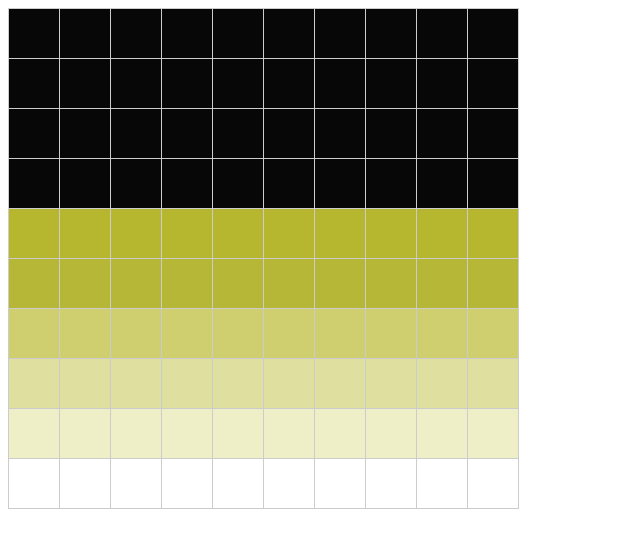
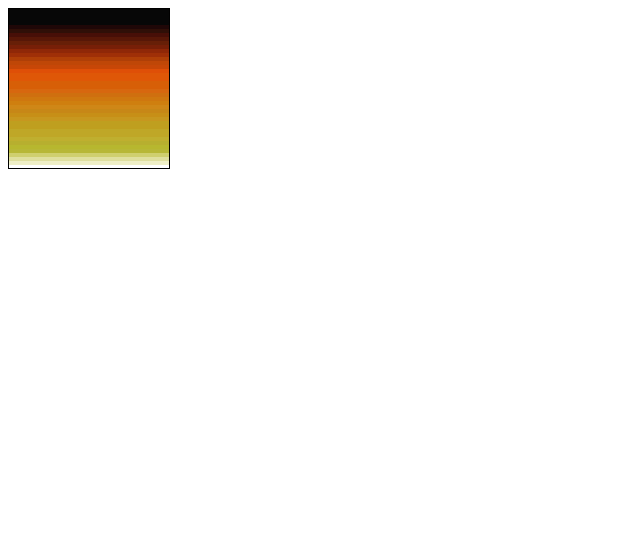
Before and after one commit to VictorMonte-zz/doom-fire-algorithm, a plain HTML site: page index.html in a window 1280 px wide. Shown: the whole page, without its empty margins (0-640 px from the left). Drawn offline with Linux system fonts and the light colour scheme.

Commit message:
Adjust pixel canvas

```diff
--- a/fire.js
+++ b/fire.js
@@ -1,6 +1,6 @@
 const firePixelArray = []
-const fireWidth = 10
-const fireHeight = 10
+const fireWidth = 40
+const fireHeight = 40
 const fireColorsPalette = [{"r":7,"g":7,"b":7},{"r":31,"g":7,"b":7},{"r":47,"g":15,"b":7},{"r":71,"g":15,"b":7},{"r":87,"g":23,"b":7},{"r":103,"g":31,"b":7},{"r":119,"g":31,"b":7},{"r":143,"g":39,"b":7},{"r":159,"g":47,"b":7},{"r":175,"g":63,"b":7},{"r":191,"g":71,"b":7},{"r":199,"g":71,"b":7},{"r":223,"g":79,"b":7},{"r":223,"g":87,"b":7},{"r":223,"g":87,"b":7},{"r":215,"g":95,"b":7},{"r":215,"g":95,"b":7},{"r":215,"g":103,"b":15},{"r":207,"g":111,"b":15},{"r":207,"g":119,"b":15},{"r":207,"g":127,"b":15},{"r":207,"g":135,"b":23},{"r":199,"g":135,"b":23},{"r":199,"g":143,"b":23},{"r":199,"g":151,"b":31},{"r":191,"g":159,"b":31},{"r":191,"g":159,"b":31},{"r":191,"g":167,"b":39},{"r":191,"g":167,"b":39},{"r":191,"g":175,"b":47},{"r":183,"g":175,"b":47},{"r":183,"g":183,"b":47},{"r":183,"g":183,"b":55},{"r":207,"g":207,"b":111},{"r":223,"g":223,"b":159},{"r":239,"g":239,"b":199},{"r":255,"g":255,"b":255}]
 
 function start() {
@@ -8,7 +8,7 @@ function start() {
     createFireSource()
     renderFire()
 
-    setInterval(calculateFirePropagation, 1000)
+    setInterval(calculateFirePropagation, 50)
 }
 
 function createFireDataStructure() {
@@ -41,7 +41,7 @@ function renderFire() {
 
                 const color = fireColorsPalette[fireIntesity]
                 const colorString = `${color.r}, ${color.g}, ${color.b}`
-                html += `<td style="background-color: rgb(${colorString})">`
+                html += `<td class="pixel" style="background-color: rgb(${colorString})">`
                 html += '</td>'
 
             }
--- a/index.html
+++ b/index.html
@@ -25,6 +25,12 @@
                 right: 2px;
                 color: #999;
             }
+
+            td.pixel {
+                width: 4px;
+                height: 4px;
+                border: 0px;
+            }
         </style>
     </head>
     <body>
```
